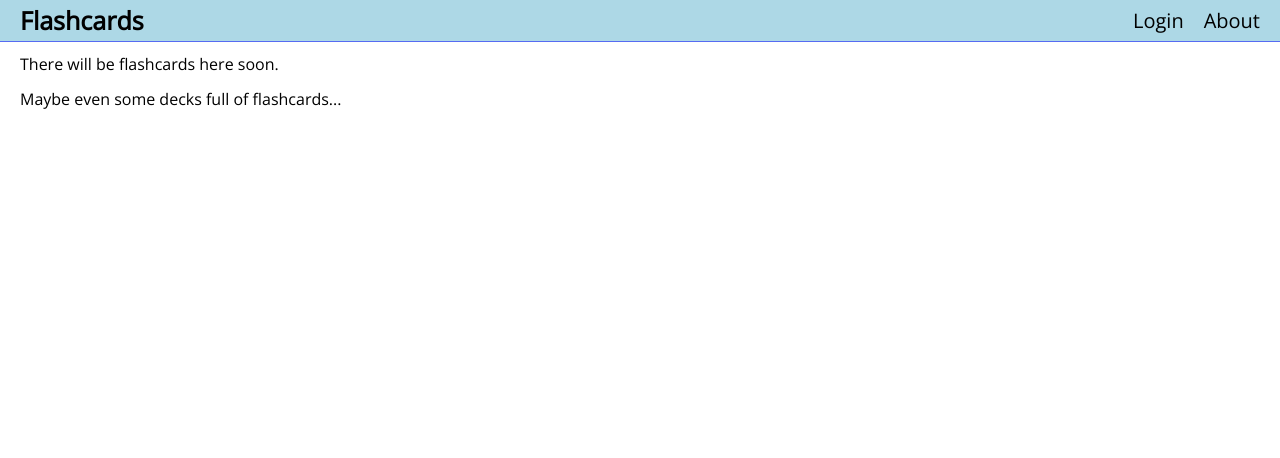
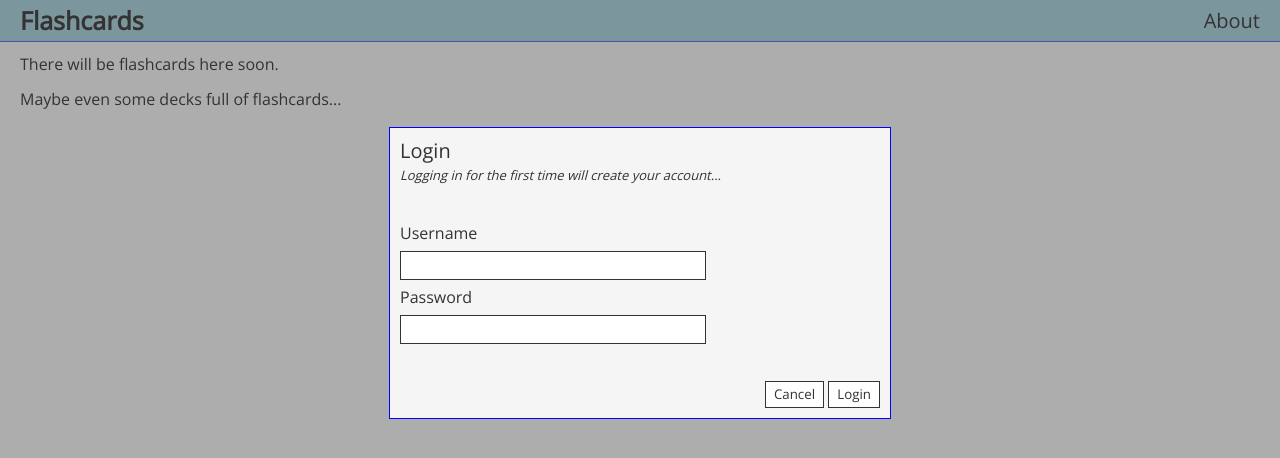
Before and after one commit to flooyd/flashcards, a Svelte app: page / in a window 1280 px wide. Shown: the top 458 px of the page. Built offline with nearby package versions, Linux system fonts and the light colour scheme.

Commit message:
more for modal...

```diff
--- a/public/global.css
+++ b/public/global.css
@@ -1,6 +1,7 @@
 * {
-  font-family: 'Open Sans', sans-serif;
+  font-family: "Open Sans", sans-serif;
   line-height: 25px;
+  color: #333;
 }
 
 body {
@@ -17,11 +18,12 @@ body {
 
 .modal {
   position: absolute;
-  width: calc(100vw - 60px);
-  height: 400px;
-  top: 122px;
-  left: 20px;
-  background:whitesmoke;;
+  min-width: 480px;
+  min-height: 270px;
+  left: 50%;
+  top: 25%;
+  transform: translate(-50%, -25%);
+  background: whitesmoke;
   border: 1px solid blue;
   padding: 10px;
 }
--- a/src/components/LoginModal.svelte
+++ b/src/components/LoginModal.svelte
@@ -1,15 +1,66 @@
 <script>
-  import modals from "../stores/modals";
+  import modals from '../stores/modals';
 
   const handleClickOutside = () => {
     $modals.loginModal.show = false;
   };
 </script>
 
-<div class="modalBackground" on:click={handleClickOutside} />
-<div class={"modal"}>
-  <div class="title">Login</div>
+<div class='modalBackground' on:click={handleClickOutside} />
+<div class='modal'>
+  <div>
+    <div class='title'>Login</div>
+    <div class="message">Logging in for the first time will create your account...</div>
+  </div>
+  <div class='fields'>
+    <label for='username'>Username</label>
+    <input type='text' name='username' />
+    <label for='username'>Password</label>
+    <input type='text' name='password' />
+  </div>
+  <div class='buttons'>
+    <button on:click={handleClickOutside}>Cancel</button>
+    <button>Login</button>
+
+  </div>
 </div>
 
 <style>
+  .modal {
+    display: flex;
+    flex-direction: column;
+    justify-content: space-between;
+  }
+
+  .message {
+    font-style: italic;
+    font-size: 13px;
+  }
+
+  .fields {
+    display: flex;
+    flex-direction: column;
+  }
+
+  input {
+    max-width: 300px;
+    margin: 5px 0px;
+    border: 1px solid #333;
+  }
+
+  .buttons {
+    text-align: right;
+  }
+
+  button {
+    background: white;
+    border: 1px solid #333;
+    cursor: pointer;
+    padding: 0px 8px;
+  }
+
+  button:hover {
+    color: white;
+    background: #333;
+  }
 </style>
--- a/src/stores/modals.ts
+++ b/src/stores/modals.ts
@@ -2,7 +2,7 @@ import { writable } from 'svelte/store';
 
 const modals = writable({
   loginModal: {
-    show: false
+    show: true
   }
 });
 
```
